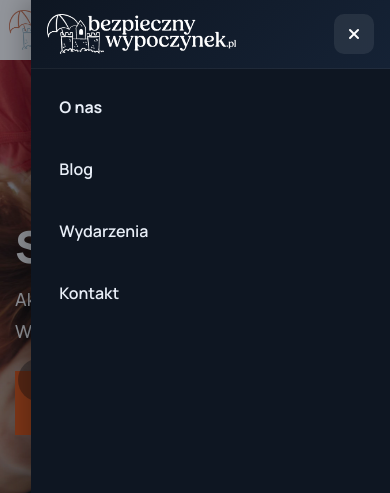
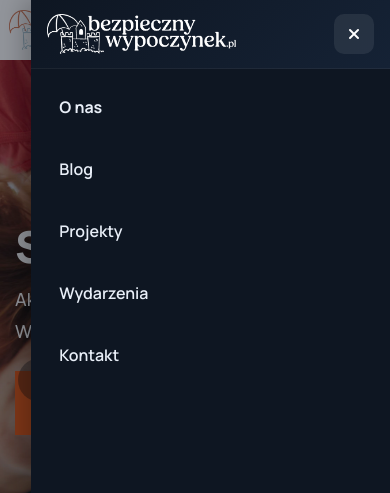
Before and after one commit to AramilFeraxa/bw, a Next.js app: page / in a window 390 px wide. Both pictures are taken after a click on the button 361 px from the left and 30 px from the top of the page. Shown: the top 493 px of the page. Built offline with nearby package versions, Linux system fonts and the light colour scheme.

Commit message:
mobile nav fix

```diff
--- a/src/components/Layout/MobileNav.js
+++ b/src/components/Layout/MobileNav.js
@@ -2,6 +2,7 @@ import { useEffect } from "react";
 import { useRouter } from "next/router";
 import styles from "./MobileNav.module.css";
 import Link from "next/link";
+import { headerNav } from "@/data/nav";
 
 export default function MobileNav({ open = false, onClose = () => { } }) {
     const router = useRouter();
@@ -40,18 +41,34 @@ export default function MobileNav({ open = false, onClose = () => { } }) {
                         className={styles.list}
                         onClick={(e) => { if (e.target && e.target.tagName === "A") onClose(); }}
                     >
-                        <li>
-                            <details>
-                                <summary>O nas</summary>
-                                <ul>
-                                    <li><Link href="/zespol">Zespół</Link></li>
-                                    <li><Link href="/statut">Statut</Link></li>
-                                </ul>
-                            </details>
-                        </li>
-                        <li><Link href="/blog">Blog</Link></li>
-                        <li><Link href="/wydarzenia">Wydarzenia</Link></li>
-                        <li><Link href="/kontakt">Kontakt</Link></li>
+                        {headerNav.map((item, index) => {
+                            if (item.children) {
+                                return (
+                                    <li key={index}>
+                                        <details>
+                                            <summary>{item.label}</summary>
+                                            <ul>
+                                                {item.children.map((child, childIndex) => (
+                                                    <li key={childIndex}>
+                                                        <Link href={child.href}>{child.label}</Link>
+                                                    </li>
+                                                ))}
+                                            </ul>
+                                        </details>
+                                    </li>
+                                );
+                            }
+
+                            if (item.href === "/") {
+                                return null;
+                            }
+
+                            return (
+                                <li key={index}>
+                                    <Link href={item.href}>{item.label}</Link>
+                                </li>
+                            );
+                        })}
                     </ul>
                 </nav>
                 <div className={styles.cta}>
```
